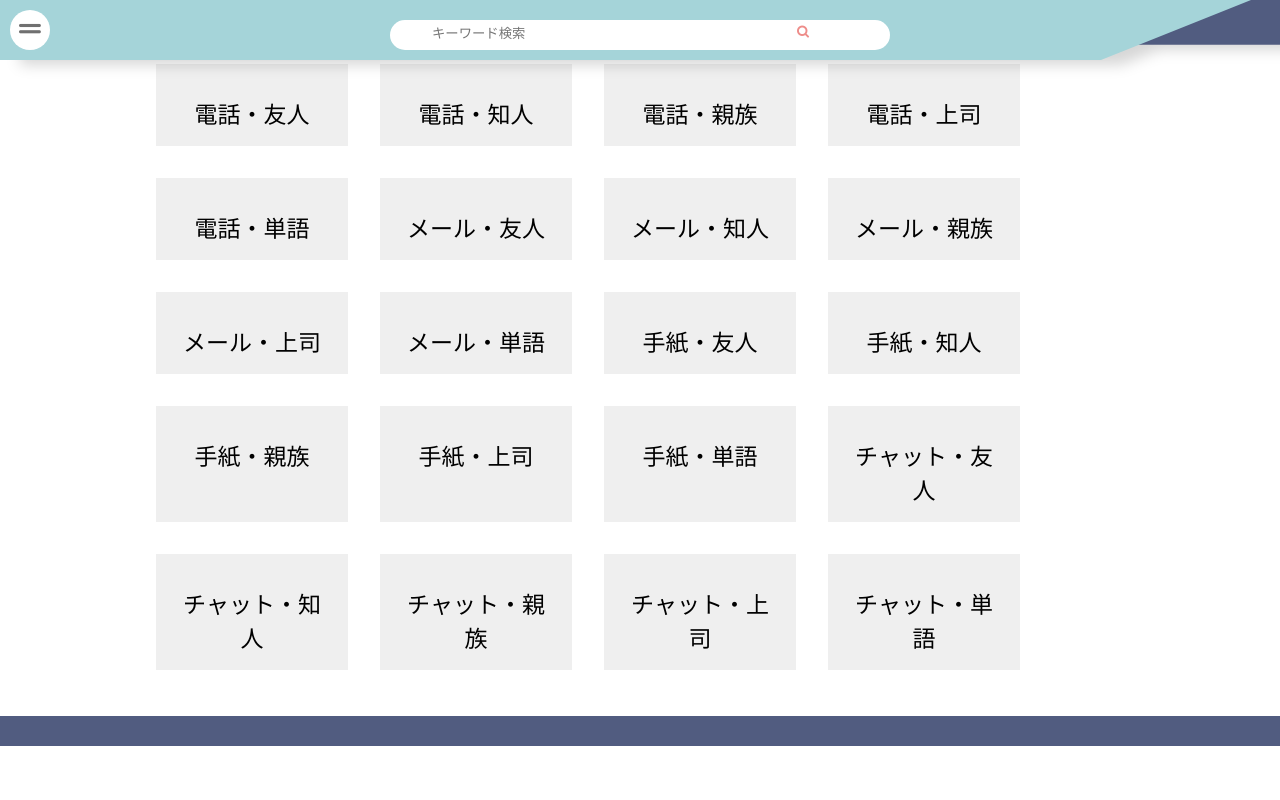
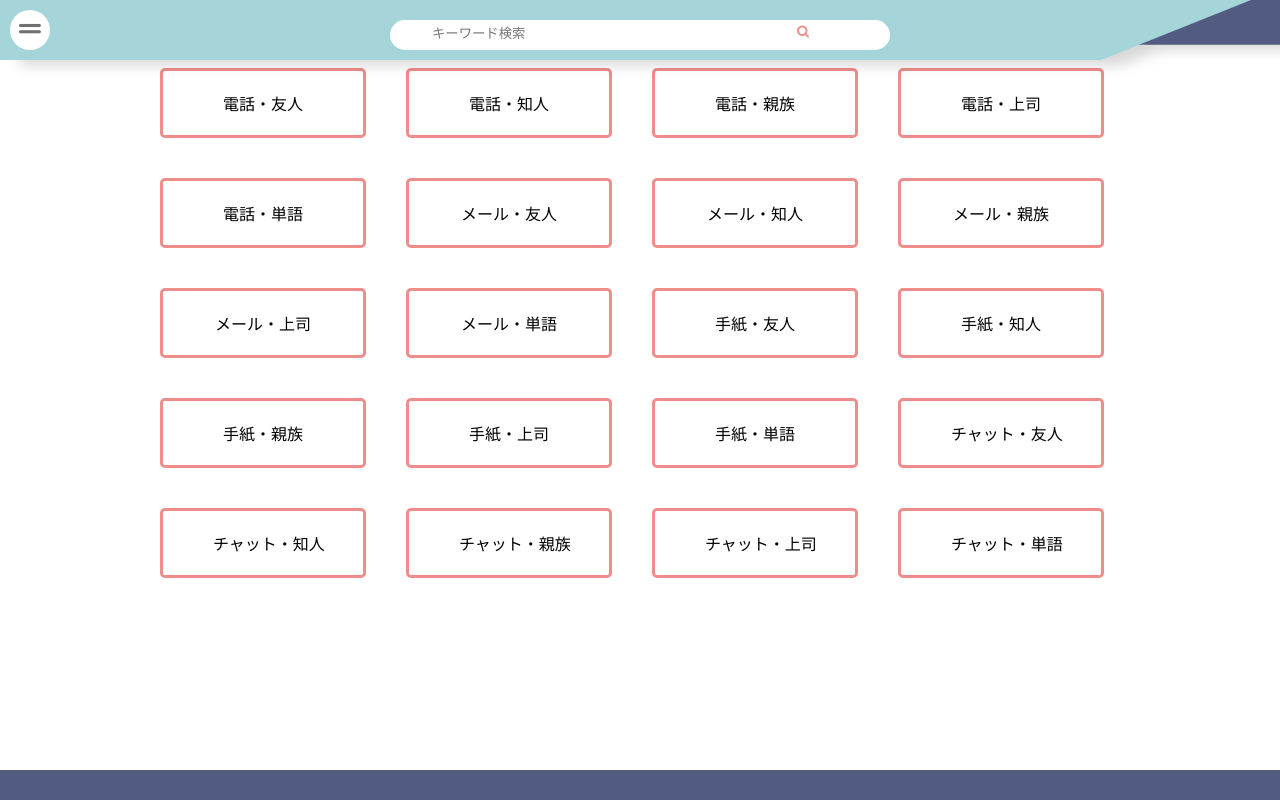
Before and after one commit to muranoku/HackU2022, a plain HTML site: page final/index.html in a window 1280 px wide. Drawn offline with nearby package versions, Linux system fonts and the light colour scheme.

Commit message:
clean up, apply design

```diff
--- a/final/index.html
+++ b/final/index.html
@@ -111,7 +111,7 @@
       <!--手紙-->
       <div class="item"  style="text-align:center" data-category='["friend"]' data-size="phone">
         <p class="item_name"></p>
-        <a class="A">電話・友人</a>
+        <a class="A item_hover">電話・友人</a>
       </div>
       <div class="A1">
         <a href="sample2.html" class="btn" >電話・友人</a>
@@ -119,7 +119,7 @@
 
       <div class="item"  style="text-align:center" data-category='["notfriend"]' data-size="phone">
         <p class="item_name"></p>
-        <a class="B">電話・知人</a>
+        <a class="B item_hover">電話・知人</a>
       </div>
       <div class="B1">
         <a href="sample2.html" class="btn" >電話・知人</a>
@@ -127,7 +127,7 @@
 
       <div class="item"  style="text-align:center" data-category='["relatives"]' data-size="phone">
         <p class="item_name"></p>
-        <a class="C">電話・親族</a>
+        <a class="C item_hover">電話・親族</a>
       </div>
       <div class="C1">
         <a href="sample2.html" class="btn" >電話・親族</a>
@@ -135,7 +135,7 @@
 
       <div class="item"  style="text-align:center" data-category='["boss"]' data-size="phone">
         <p class="item_name"></p>
-        <a class="D">電話・上司</a>
+        <a class="D item_hover">電話・上司</a>
       </div>
       <div class="D1">
         <a href="sample2.html" class="btn" >電話・上司</a>
@@ -143,7 +143,7 @@
 
       <div class="item"  style="text-align:center" data-category='["words"]' data-size="phone">
         <p class="item_name"></p>
-        <a class="E">電話・単語</a>
+        <a class="E item_hover">電話・単語</a>
       </div>
       <div class="E1">
         <a href="sample2.html" class="btn" >手紙・単語</a>
@@ -152,7 +152,7 @@
       <!--メール-->
       <div class="item"  style="text-align:center" data-category='["friend"]' data-size="mail">
         <p class="item_name"></p>
-        <a class="F">メール・友人</a>
+        <a class="F item_hover">メール・友人</a>
       </div>
       <div class="F1">
         <a href="sample2.html" class="btn" >メール・友人</a>
@@ -160,7 +160,7 @@
 
       <div class="item"  style="text-align:center" data-category='["notfriend"]' data-size="mail">
         <p class="item_name"></p>
-        <a class="G">メール・知人</a>
+        <a class="G item_hover">メール・知人</a>
       </div>
       <div class="G1">
         <a href="sample2.html" class="btn" >メール・知人</a>
@@ -168,7 +168,7 @@
 
       <div class="item"  style="text-align:center" data-category='["relatives"]' data-size="mail">
         <p class="item_name"></p>
-        <a class="H">メール・親族</a>
+        <a class="H item_hover">メール・親族</a>
       </div>
       <div class="H1">
         <a href="sample2.html" class="btn" >メール・親族</a>
@@ -176,7 +176,7 @@
 
       <div class="item"  style="text-align:center" data-category='["boss"]' data-size="mail">
         <p class="item_name"></p>
-        <a class="I">メール・上司</a>
+        <a class="I item_hover">メール・上司</a>
       </div>
       <div class="I1">
         <a href="sample2.html" class="btn" >メール・上司</a>
@@ -184,7 +184,7 @@
 
       <div class="item"  style="text-align:center" data-category='["words"]' data-size="mail">
         <p class="item_name"></p>
-        <a class="J">メール・単語</a>
+        <a class="J item_hover">メール・単語</a>
       </div>
       <div class="J1">
         <a href="sample2.html" class="btn" >メール・単語</a>
@@ -193,7 +193,7 @@
       <!--手紙-->
       <div class="item"  style="text-align:center" data-category='["friend"]' data-size="letter">
         <p class="item_name"></p>
-        <a class="K">手紙・友人</a>
+        <a class="K item_hover">手紙・友人</a>
       </div>
       <div class="K1">
         <a href="sample2.html" class="btn" >手紙・友人</a>
@@ -201,7 +201,7 @@
 
       <div class="item"  style="text-align:center" data-category='["notfriend"]' data-size="letter">
         <p class="item_name"></p>
-        <a class="L">手紙・知人</a>
+        <a class="L item_hover">手紙・知人</a>
       </div>
       <div class="L1">
         <a href="sample2.html" class="btn" >手紙・知人</a>
@@ -209,7 +209,7 @@
 
       <div class="item"  style="text-align:center" data-category='["relatives"]' data-size="letter">
         <p class="item_name"></p>
-        <a class="M">手紙・親族</a>
+        <a class="M item_hover">手紙・親族</a>
       </div>
       <div class="M1">
         <a href="sample2.html" class="btn" >手紙・親族</a>
@@ -217,7 +217,7 @@
 
       <div class="item"  style="text-align:center" data-category='["boss"]' data-size="letter">
         <p class="item_name"></p>
-        <a class="N">手紙・上司</a>
+        <a class="N item_hover">手紙・上司</a>
       </div>
       <div class="N1">
         <a href="sample2.html" class="btn" >手紙・上司</a>
@@ -225,7 +225,7 @@
 
       <div class="item"  style="text-align:center" data-category='["words"]' data-size="letter">
         <p class="item_name"></p>
-        <a class="O">手紙・単語</a>
+        <a class="O item_hover">手紙・単語</a>
       </div>
       <div class="O1">
         <a href="sample2.html" class="btn" >手紙・単語</a>
@@ -234,7 +234,7 @@
       <!--チャット-->
       <div class="item"  style="text-align:center" data-category='["friend"]' data-size="chat">
         <p class="item_name"></p>
-        <a class="P">チャット・友人</a>
+        <a class="P item_hover">チャット・友人</a>
       </div>
       <div class="P1">
         <a href="sample2.html" class="btn" >チャット・友人</a>
@@ -242,7 +242,7 @@
 
       <div class="item"  style="text-align:center" data-category='["notfriend"]' data-size="chat">
         <p class="item_name"></p>
-        <a class="Q">チャット・知人</a>
+        <a class="Q item_hover">チャット・知人</a>
       </div>
       <div class="Q1">
         <a href="sample2.html" class="btn" >チャット・知人</a>
@@ -250,7 +250,7 @@
 
       <div class="item"  style="text-align:center" data-category='["relatives"]' data-size="chat">
         <p class="item_name"></p>
-        <a class="R">チャット・親族</a>
+        <a class="R item_hover">チャット・親族</a>
       </div>
       <div class="R1">
         <a href="sample2.html" class="btn" >チャット・親族</a>
@@ -258,7 +258,7 @@
 
       <div class="item"  style="text-align:center" data-category='["boss"]' data-size="chat">
         <p class="item_name"></p>
-        <a class="S">チャット・上司</a>
+        <a class="S item_hover">チャット・上司</a>
       </div>
       <div class="S1">
         <a href="sample2.html" class="btn" >チャット・上司</a>
@@ -266,7 +266,7 @@
 
       <div class="item"  style="text-align:center" data-category='["words"]' data-size="chat">
         <p class="item_name"></p>
-        <a class="T">チャット・単語</a>
+        <a class="T item_hover">チャット・単語</a>
       </div>
       <div class="T1">
         <a href="sample2.html" class="btn" >チャット・単語</a>
--- a/final/style.css
+++ b/final/style.css
@@ -30,7 +30,7 @@ html, body {
     transition: width 0.1s ease-in;
     transition-delay: 0.3s;
     box-shadow: 5px 5px 7px 0 rgba(0, 0, 0, .16);
-    z-index: 2; /*要素を最前面に*/
+    z-index: 3; /*要素を最前面に*/
   }
 
   .contents {
@@ -148,16 +148,21 @@ html, body {
 }
 /*ここから先いじるとjsが動かなくなる可能性あり*/
 .item {
-    margin: 1.0rem;
-    padding: 1.0rem;
-    background: #efefef;
-    text-align: left;
+    margin: 20px;
+    padding: 20px;
+    background: none;
+    border-radius: 5px;
+    text-align: center;
     width: calc(80% / 5);
-
+    cursor: pointer;
+    font-size: 0;
+    border: solid;
+    border-color: #EE8D8A;
 }
 .item_container{
     display: flex;
     flex-wrap: wrap;
+    background: none;
 }
 
 
@@ -166,7 +171,7 @@ html, body {
     display: none;
 }
 .item:hover{
-    background: #f56500;
+    background: none;
 }
 /*ここまでいじるとjsが動かなくなる可能性あり*/
 
@@ -257,7 +262,6 @@ header{
     border-top: 60px solid #A5D4D9; /* 高さ */
     border-left: 0px solid transparent; /* 左側の角度 */
     border-right: 150px solid transparent; /* 右側の角度 */
-
   }
 
   .drop-shadow{
@@ -356,7 +360,7 @@ header{
     color: #2a748a;
     background: none;
   }
-  #copyTarget{
+  .copyTarget1 ,.copyTarget2 ,.copyTarget3 ,.copyTarget4 ,.copyTarget5 {
     border-width: 0;
   }
 
@@ -382,16 +386,21 @@ header{
     font-size: 14px;
     padding: 10px
   }
+
 /*ベロだし*/
+.item_hover:hover{
+    background: black;/*rgba(238, 141, 138, 0.2)*/
+    width: 200px;
+}
+
 .A{
-    margin:auto;
+    margin: auto;
     text-align: center;
-    font-size: 23px;
+    font-size: 16px;
     width: calc(80% / 5);
     height: 100%;
-}
-.A:hover{
-    background: #f56500;
+    padding: 20px 30px;
+    border-radius: 5px;
 }
 .A1{
     display:none;
@@ -401,15 +410,15 @@ header{
 }
 
 .B{
-    margin:auto;
+    margin: auto;
     text-align: center;
-    font-size: 23px;
+    font-size: 16px;
     width: calc(80% / 5);
     height: 100%;
+    padding: 20px 30px;
+    border-radius: 5px;
 }
-.B:hover{
-    background: #f56500;
-}
+
 .B1{
     display:none;
     background: #ffaf74;
@@ -417,15 +426,15 @@ header{
     width:80%;
 }
 .C{
-    margin:auto;
+    margin: auto;
     text-align: center;
-    font-size: 23px;
+    font-size: 16px;
     width: calc(80% / 5);
     height: 100%;
+    padding: 20px 30px;
+    border-radius: 5px;
 }
-.C:hover{
-    background: #f56500;
-}
+
 .C1{
     display:none;
     background: #ffaf74;
@@ -433,14 +442,13 @@ header{
     width:80%;
 }
 .D{
-    margin:auto;
+    margin: auto;
     text-align: center;
-    font-size: 23px;
+    font-size: 16px;
     width: calc(80% / 5);
     height: 100%;
-}
-.D:hover{
-    background: #f56500;
+    padding: 20px 30px;
+    border-radius: 5px;
 }
 .D1{
     display:none;
@@ -449,14 +457,13 @@ header{
     width:80%;
 }
 .E{
-    margin:auto;
+    margin: auto;
     text-align: center;
-    font-size: 23px;
+    font-size: 16px;
     width: calc(80% / 5);
     height: 100%;
-}
-.E:hover{
-    background: #f56500;
+    padding: 20px 30px;
+    border-radius: 5px;
 }
 .E1{
     display:none;
@@ -464,18 +471,16 @@ header{
     height: 100px;
     width:80%;
 }
-
 .F{
-    margin:auto;
+    margin: auto;
     text-align: center;
-    font-size: 23px;
+    font-size: 16px;
     width: calc(80% / 5);
     height: 100%;
+    padding: 20px 30px;
+    border-radius: 5px;
 }
 /*メール*/
-.F:hover{
-    background: #f56500;
-}
 .F1{
     display:none;
     background: #ffaf74;
@@ -483,29 +488,28 @@ header{
     width:80%;
 }
 .G{
-    margin:auto;
+    margin: auto;
     text-align: center;
-    font-size: 23px;
+    font-size: 16px;
     width: calc(80% / 5);
     height: 100%;
-}
-.G:hover{
-    background: #f56500;
+    padding: 20px 30px;
+    border-radius: 5px;
 }
 .G1{
     display:none;
     background: #ffaf74;
     height: 100px;
     width:80%;
-}.H{
-    margin:auto;
+}
+.H{
+    margin: auto;
     text-align: center;
-    font-size: 23px;
+    font-size: 16px;
     width: calc(80% / 5);
     height: 100%;
-}
-.H:hover{
-    background: #f56500;
+    padding: 20px 30px;
+    border-radius: 5px;
 }
 .H1{
     display:none;
@@ -513,14 +517,13 @@ header{
     height: 100px;
     width:80%;
 }.I{
-    margin:auto;
+    margin: auto;
     text-align: center;
-    font-size: 23px;
+    font-size: 16px;
     width: calc(80% / 5);
     height: 100%;
-}
-.I:hover{
-    background: #f56500;
+    padding: 20px 30px;
+    border-radius: 5px;
 }
 .I1{
     display:none;
@@ -529,14 +532,13 @@ header{
     width:80%;
 }
 .J{
-    margin:auto;
+    margin: auto;
     text-align: center;
-    font-size: 23px;
+    font-size: 16px;
     width: calc(80% / 5);
     height: 100%;
-}
-.J:hover{
-    background: #f56500;
+    padding: 20px 30px;
+    border-radius: 5px;
 }
 .J1{
     display:none;
@@ -546,14 +548,13 @@ header{
 }
 /*手紙*/
 .K{
-    margin:auto;
+    margin: auto;
     text-align: center;
-    font-size: 23px;
+    font-size: 16px;
     width: calc(80% / 5);
     height: 100%;
-}
-.K:hover{
-    background: #f56500;
+    padding: 20px 30px;
+    border-radius: 5px;
 }
 .K1{
     display:none;
@@ -562,14 +563,13 @@ header{
     width:80%;
 }
 .L{
-    margin:auto;
+    margin: auto;
     text-align: center;
-    font-size: 23px;
+    font-size: 16px;
     width: calc(80% / 5);
     height: 100%;
-}
-.L:hover{
-    background: #f56500;
+    padding: 20px 30px;
+    border-radius: 5px;
 }
 .L1{
     display:none;
@@ -578,14 +578,13 @@ header{
     width:80%;
 }
 .M{
-    margin:auto;
+    margin: auto;
     text-align: center;
-    font-size: 23px;
+    font-size: 16px;
     width: calc(80% / 5);
     height: 100%;
-}
-.M:hover{
-    background: #f56500;
+    padding: 20px 30px;
+    border-radius: 5px;
 }
 .M1{
     display:none;
@@ -594,14 +593,14 @@ header{
     width:80%;
 }
 .N{
-    margin:auto;
+    margin: auto;
     text-align: center;
-    font-size: 23px;
+    font-size: 16px;
     width: calc(80% / 5);
     height: 100%;
-}
-.N:hover{
-    background: #f56500;
+    padding: 20px 30px;
+    border-radius: 5px;
+    white-space: nowrap;
 }
 .N1{
     display:none;
@@ -610,14 +609,14 @@ header{
     width:80%;
 }
 .O{
-    margin:auto;
+    margin: auto;
     text-align: center;
-    font-size: 23px;
+    font-size: 16px;
     width: calc(80% / 5);
     height: 100%;
-}
-.O:hover{
-    background: #f56500;
+    padding: 20px 30px;
+    border-radius: 5px;
+    white-space: nowrap;
 }
 .O1{
     display:none;
@@ -627,14 +626,14 @@ header{
 }
 /*チャット*/
 .P{
-    margin:auto;
+    margin: auto;
     text-align: center;
-    font-size: 23px;
+    font-size: 16px;
     width: calc(80% / 5);
     height: 100%;
-}
-.P:hover{
-    background: #f56500;
+    padding: 20px 30px;
+    border-radius: 5px;
+    white-space: nowrap;
 }
 .P1{
     display:none;
@@ -643,14 +642,14 @@ header{
     width:80%;
 }
 .Q{
-    margin:auto;
+    margin: auto;
     text-align: center;
-    font-size: 23px;
+    font-size: 16px;
     width: calc(80% / 5);
     height: 100%;
-}
-.Q:hover{
-    background: #f56500;
+    padding: 20px 30px;
+    border-radius: 5px;
+    white-space: nowrap;
 }
 .Q1{
     display:none;
@@ -659,14 +658,14 @@ header{
     width:80%;
 }
 .R{
-    margin:auto;
+    margin: auto;
     text-align: center;
-    font-size: 23px;
+    font-size: 16px;
     width: calc(80% / 5);
     height: 100%;
-}
-.R:hover{
-    background: #f56500;
+    padding: 20px 30px;
+    border-radius: 5px;
+    white-space: nowrap;
 }
 .R1{
     display:none;
@@ -675,14 +674,14 @@ header{
     width:80%;
 }
 .S{
-    margin:auto;
+    margin: auto;
     text-align: center;
-    font-size: 23px;
+    font-size: 16px;
     width: calc(80% / 5);
     height: 100%;
-}
-.S:hover{
-    background: #f56500;
+    padding: 20px 30px;
+    border-radius: 5px;
+    white-space: nowrap;
 }
 .S1{
     display:none;
@@ -691,14 +690,14 @@ header{
     width:80%;
 }
 .T{
-    margin:auto;
+    margin: auto;
     text-align: center;
-    font-size: 23px;
+    font-size: 16px;
     width: calc(80% / 5);
     height: 100%;
-}
-.T:hover{
-    background: #f56500;
+    padding: 20px 30px;
+    border-radius: 5px;
+    white-space: nowrap;
 }
 .T1{
     display:none;
@@ -707,9 +706,11 @@ header{
     width:80%;
 }
 
+
 footer{
     background: #515C80;
     height: 30px;
     width: 100%;
-
+    position: fixed;
+    bottom: 0;
 }
```
Also changed, not shown: final/sample2.html (+7 -5 lines), final/script.js (+22 -2 lines).
